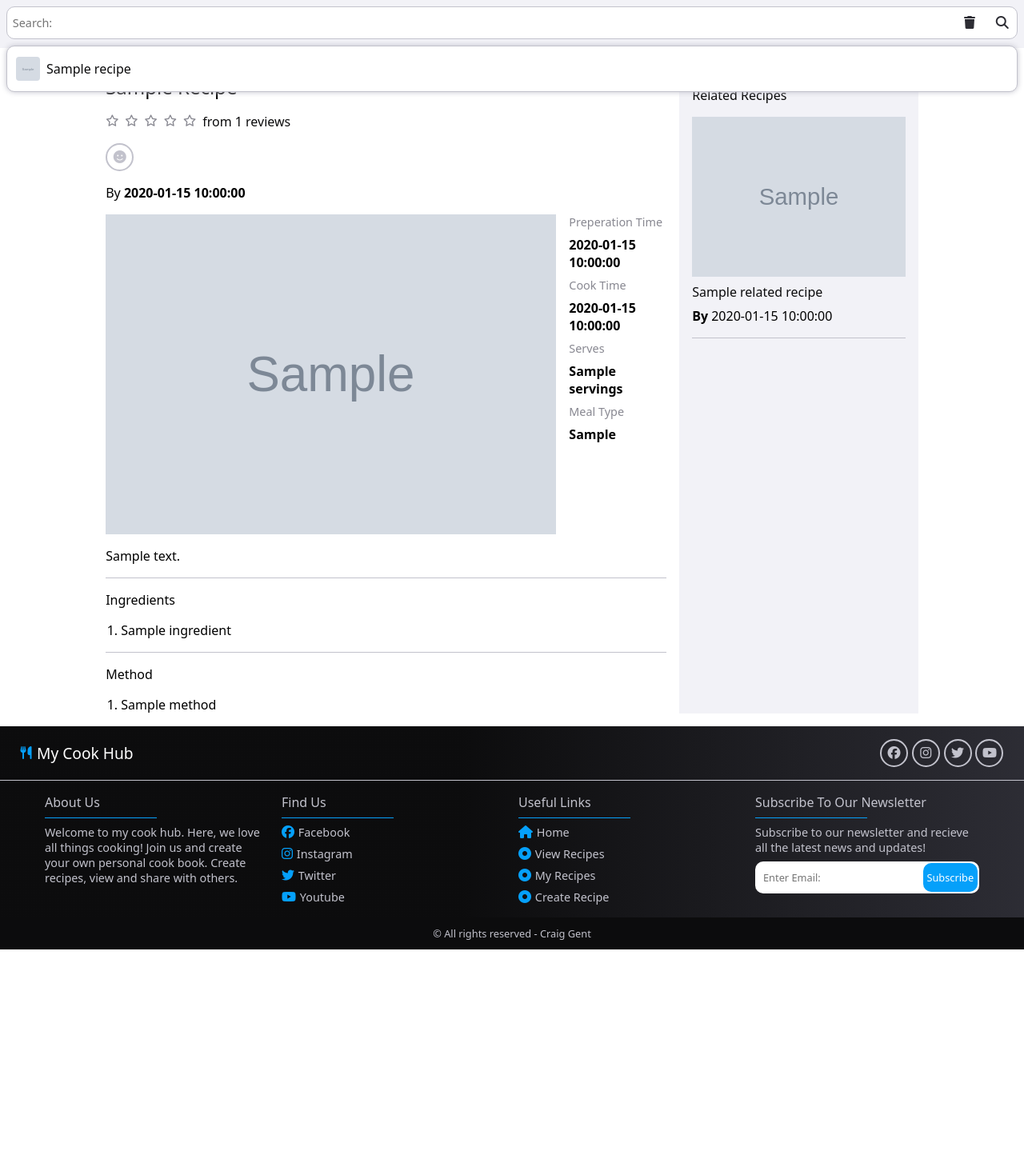
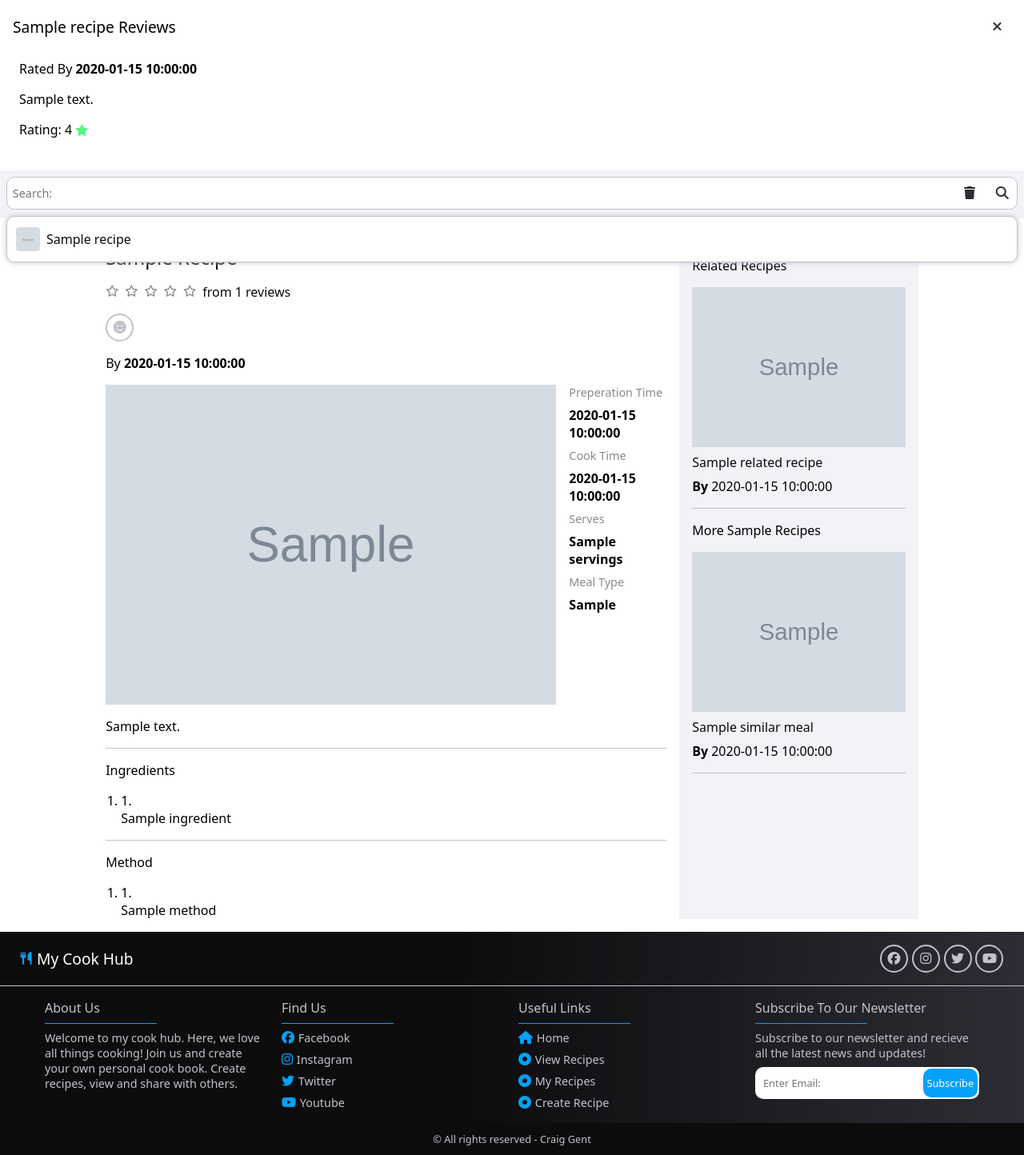
Before and after one commit to Genty83/My-Cook-Hub, a Python web app: template src/templates/recipe.html in a window 1280 px wide. Shown: the part 89-1533 px from the top of the page at 80% size. Before the commit the page ends 1276 px from the top, so only its background shows below. Run offline with Jinja, Linux system fonts and the light colour scheme; the template is opened without the code that fills it: most values are stand-ins (such as "Sample title", 1, 10 or a date in 2020); grey boxes marked "Sample" are stand-in pictures.

Commit message:
Made small change to include review board

```diff
--- a/src/templates/recipe.html
+++ b/src/templates/recipe.html
@@ -8,6 +8,8 @@
 <section class="flex-col gap-lg">
 
     {% include "review_form.html" %}
+    {% include "reviews_board.html" %}
+
     <div class="recipe-header flex-col gap-md padding-md">
         <form action="{{ url_for('search', recipe_id=recipe._id) }}" method="post" class="searchbar">
             <input type="text" name="search" id="search" minlength="3" placeholder="Search:" required>
@@ -103,7 +105,7 @@
                     <i class="rating-star-light fa-regular fa-star"></i>
                     <i class="rating-star-light fa-regular fa-star"></i>
                 {% endif %}
-                <a class="link-underline">from {{ total_reviews }} reviews</a>
+                <a class="link-underline" onclick="toggleReviewsBoard()">from {{ total_reviews }} reviews</a>
             </div>
 
             <div class="flex-row gap-md">
@@ -140,14 +142,14 @@
              <h2>Ingredients</h2>
              <ul class="flex-col gap-lg">
                 {% for ingredient in recipe.ingredients %}
-                    <li class="recipe-list-item">{{ingredient}}</li>
+                    <li class="recipe-list-item"><p>{{ loop.index }}.</p>{{ingredient}}</li>
                 {% endfor %}
             </ul>
             <div class="h_seperator"></div>
             <h2>Method</h2>
             <ul class="flex-col gap-lg">
                 {% for x in recipe.method %}
-                    <li class="recipe-list-item">{{x}}</li>
+                    <li class="recipe-list-item"><p>{{ loop.index }}.</p>{{x}}</li>
                 {% endfor %}
             </ul>
         </div>
@@ -164,6 +166,19 @@
                 </div>
             {% endfor %}
             <div class="h_seperator"></div>
+            <h2>More {{ recipe.meal_type }} Recipes</h2>
+            <div class="overflow-container">
+                {% for x in similar_meals %}
+                    <div class="banner-card flex-col gap-md">
+                        <img class="banner-image" src="{{ x.recipe_img.src }}"
+                        alt="Image of '{{ x.recipe_name|title }}' recipe."
+                        title="Image of '{{ x.recipe_name|title }}' recipe.">
+                        <a href="{{ url_for('recipe', recipe_id=x._id) }}" class="link-underline">{{ x.recipe_name }}</a>
+                        <p><strong>By </strong>{{ x.created_by }}</p>
+                    </div>
+                {% endfor %}
+            </div>
+            <div class="h_seperator"></div>
         </div>
 
     </div>
```
